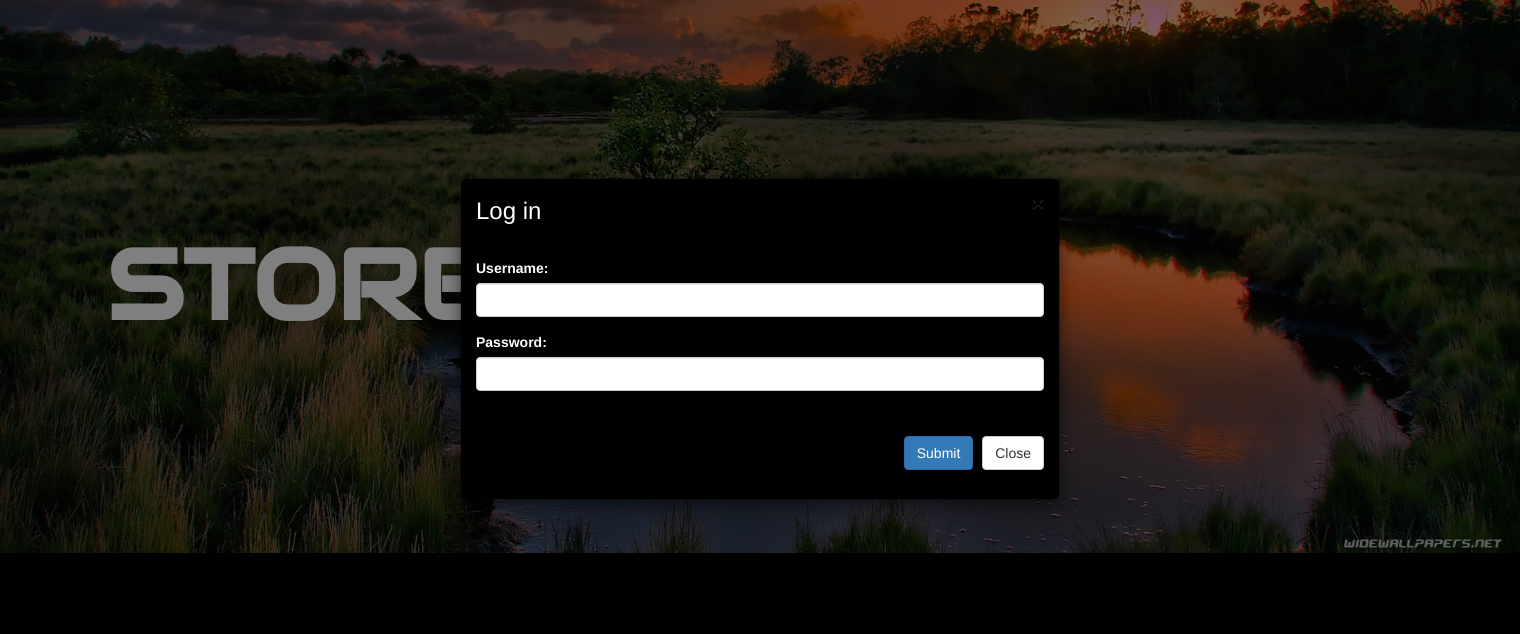
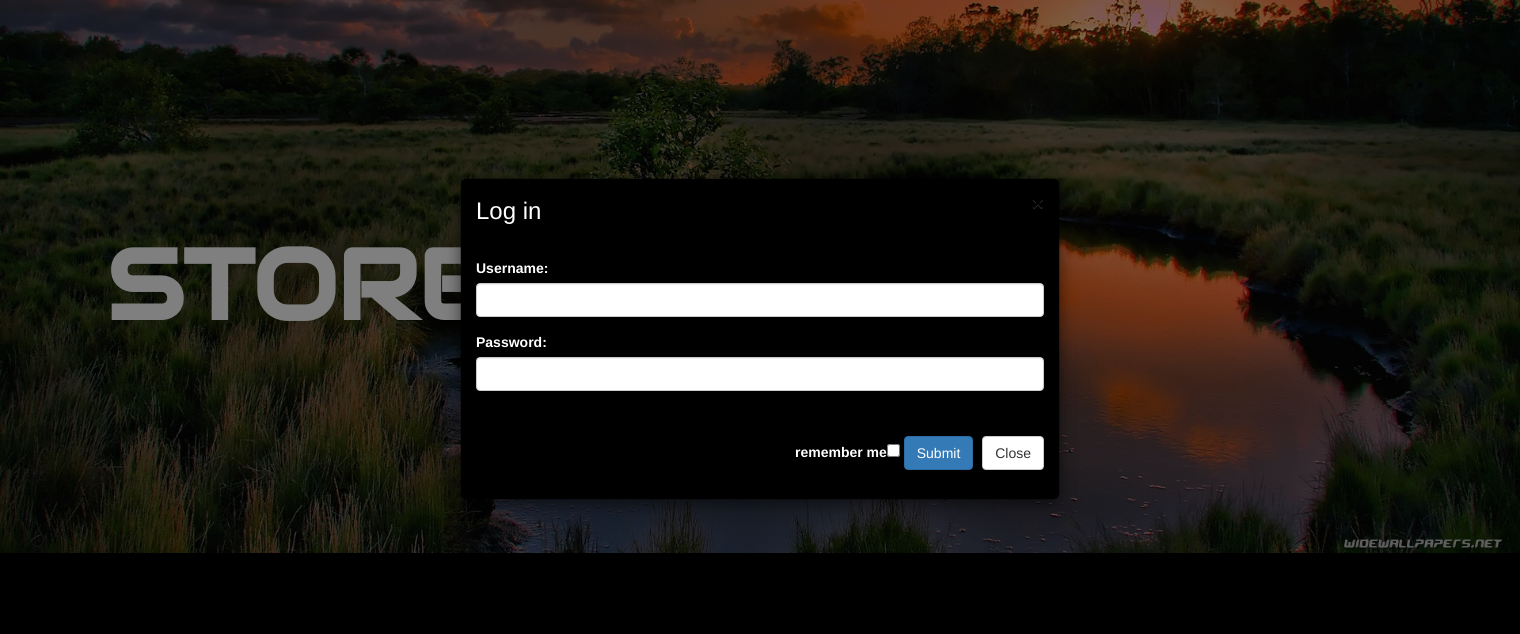
Before and after one commit to YassinOufkir/acme-webshop, a PHP site: page /store.php in a window 1520 px wide, after a click on "Log In". Shown: the part 62-696 px from the top of the page. Run offline with PHP 8.4, Linux system fonts and the light colour scheme; some libraries are stand-ins or nearby versions.

Commit message:
fixed remember me on every page

```diff
--- a/contact.php
+++ b/contact.php
@@ -87,6 +87,7 @@ if (isset($_POST['username']) && isset($_POST['password'])) {
           </div>
       </div>
       <div class="modal-footer">
+      	<label for="text" class="control-label">remember me</label><input type="checkbox" name="rememberme" value="false">
       	<button type="button" class="btn btn-primary">Submit</button>
         <button type="button" class="btn btn-default" data-dismiss="modal">Close</button>
       </div>
--- a/store.php
+++ b/store.php
@@ -89,6 +89,7 @@ if (isset($_POST['username']) && isset($_POST['password'])) {
           </div>
       </div>
       <div class="modal-footer">
+      	<label for="text" class="control-label">remember me</label><input type="checkbox" name="rememberme" value="false">
       	<button type="button" class="btn btn-primary">Submit</button>
         <button type="button" class="btn btn-default" data-dismiss="modal">Close</button>
       </div>
```
